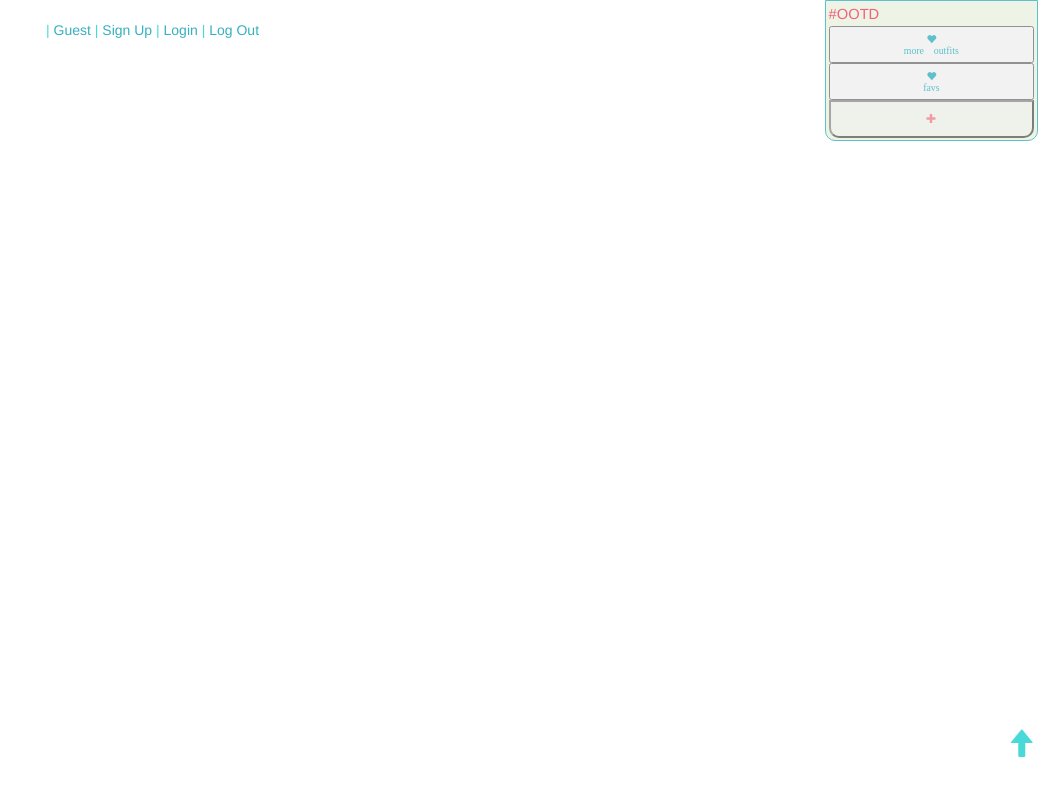
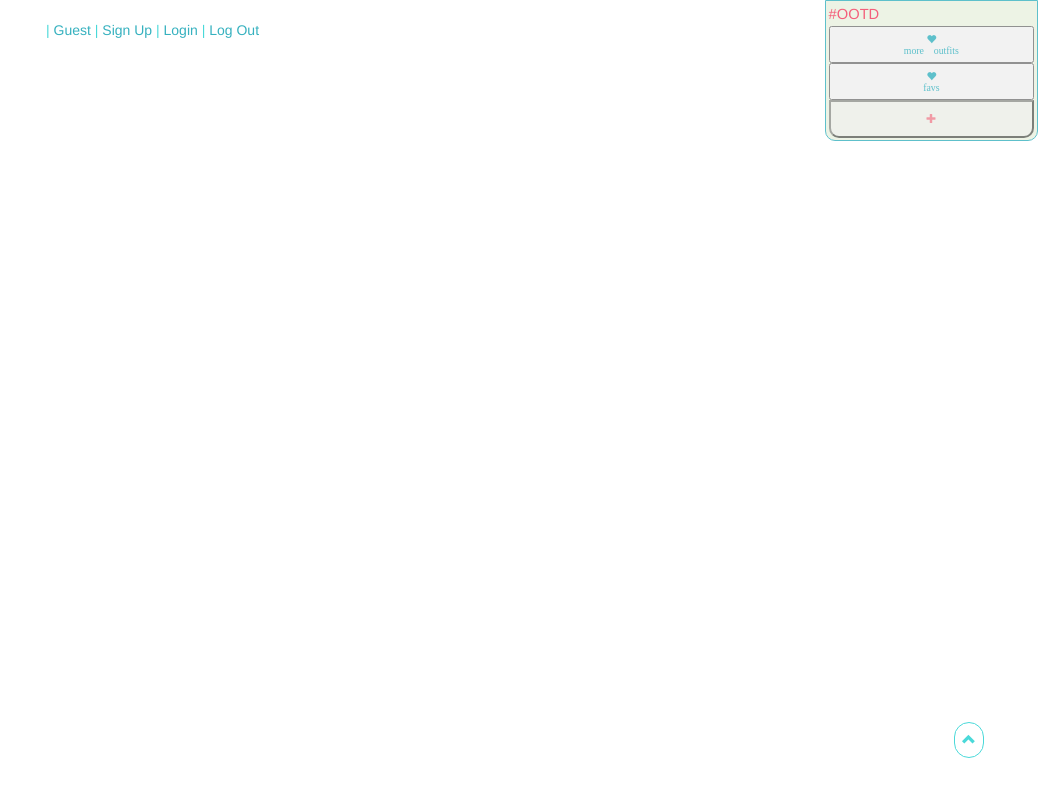
Before and after one commit to goodbedford/ootd, a website: page public/views/index.html in a window 1280 px wide. Shown: the whole page, without its empty margins (226-1280 px from the left). Drawn offline with nearby package versions, Linux system fonts and the light colour scheme; files that its build step writes are made by us from their sources; no server answers; files whose address does not match are found by name.

Commit message:
add styles to up arrow

```diff
--- a/public/css/style.css
+++ b/public/css/style.css
@@ -44,9 +44,13 @@ a.a-tags{
 }
 #arrow{
   position: fixed;
-  bottom: 2.8em;
-  right: 1.4em;
+  bottom: 3em;
+  right: 5em;
+  font-size: 1em;
   color: #4AD9D9;
+  border:1px solid;
+  padding: 0.5em;
+  border-radius: 45px;
 }
 .b-check{
   border:1px solid red;
--- a/public/views/index.html
+++ b/public/views/index.html
@@ -90,7 +90,7 @@
             <h3 class="col-xs-12 fav-header"><a id="pieces" >Favorite Pieces</a></h3>
             <div id="fav-pieces-container"></div>
           </div>
-          <a href="#up" id="arrow"><span class="glyphicon glyphicon-arrow-up"></span></a>
+          <a href="#up" id="arrow"><span class="glyphicon glyphicon-chevron-up"></span></a>
         </div>
         <!-- end looks container -->
 
```
Also changed, not shown: test/test.js (+1 -1 lines).
